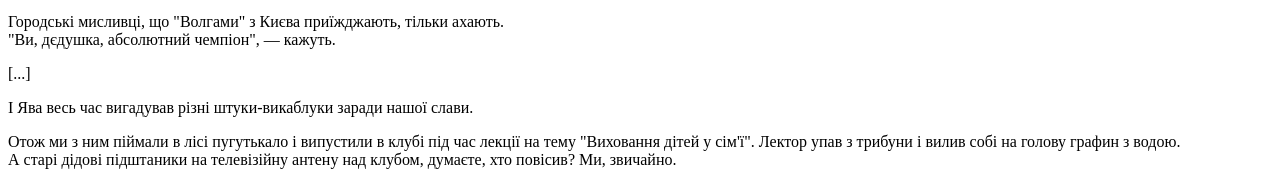
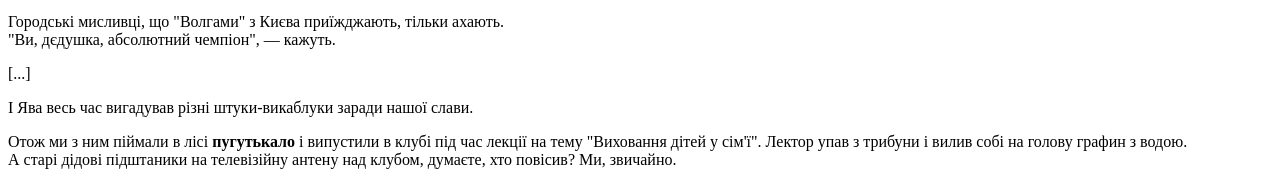
Before and after one commit to Vadim-UA/homework_2, a plain HTML site: page index.html in a window 1280 px wide. Shown: the part 2602-2784 px from the top of the page. Drawn offline with Linux system fonts and the light colour scheme.

Commit message:
виділив пугутькала)

```diff
--- a/index.html
+++ b/index.html
@@ -153,8 +153,7 @@
                І Ява весь час вигадував різні штуки-викаблуки заради нашої слави.
             </p>
             <p>
-               Отож ми з ним піймали в лісі пугутькало і випустили в клубі під час лекції на тему "Виховання дітей у
-               сім'ї". Лектор упав з трибуни і вилив собі на голову графин з водою.
+               Отож ми з ним піймали в лісі <b>пугутькало</b> і випустили в клубі під час лекції на тему "Виховання дітей у сім'ї". Лектор упав з трибуни і вилив собі на голову графин з водою.
                <br>
                А старі дідові підштаники на телевізійну антену над клубом, думаєте, хто повісив? Ми, звичайно.
             </p>
```
